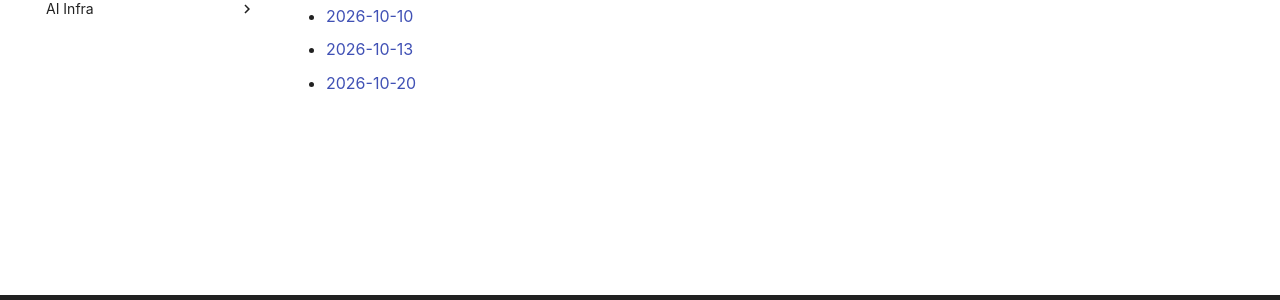
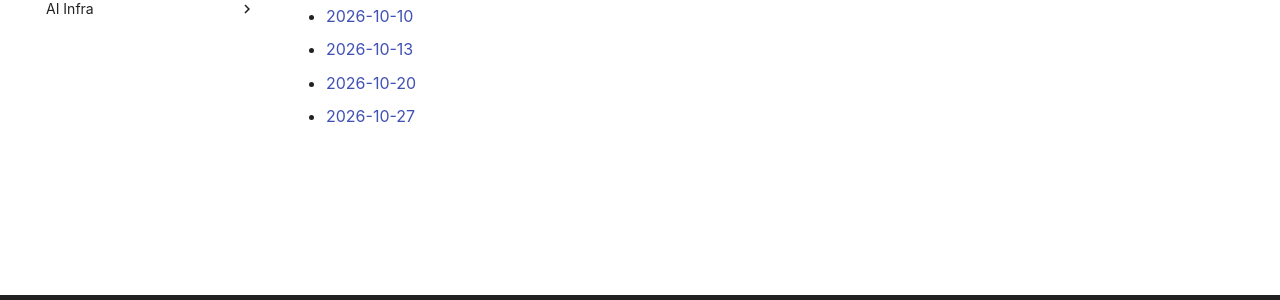
Before and after one commit to Lodpixel/Lec-Notes, an MkDocs documentation site: the page built from docs/课内/1844/index.md, in a window 1280 px wide. Shown: the part 443-743 px from the top of the page. Built offline with MkDocs 1.6.1 and Material for MkDocs 9.7.7, drawn with Linux system fonts in a browser that asks for light colours; comment, search, counter and statistics services are not loaded.

Commit message:
Update lecture transcript: docs/课内/1844/index.md

```diff
--- a/docs/课内/1844/index.md
+++ b/docs/课内/1844/index.md
@@ -17,3 +17,5 @@
 - [2026-10-13](2026-10-13.md)
 
 - [2026-10-20](2026-10-20.md)
+
+- [2026-10-27](2026-10-27.md)
```
